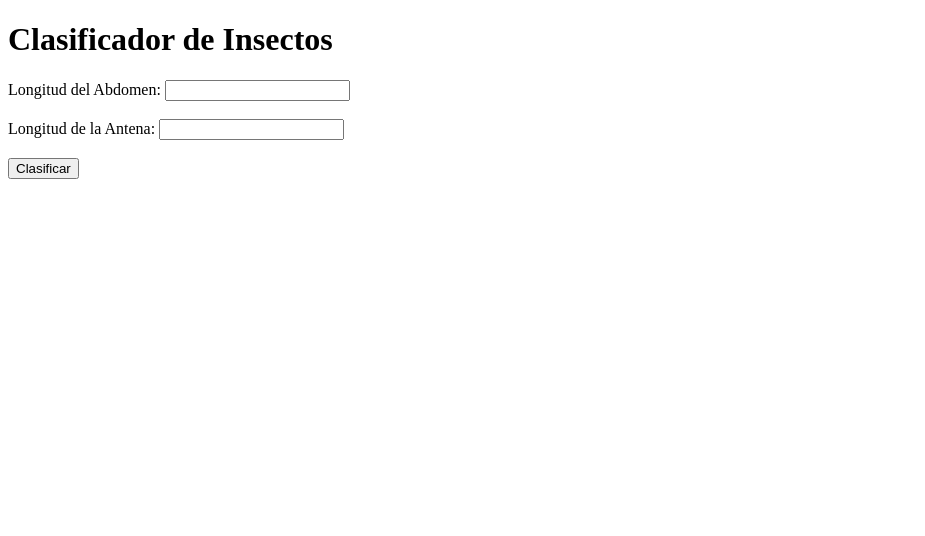
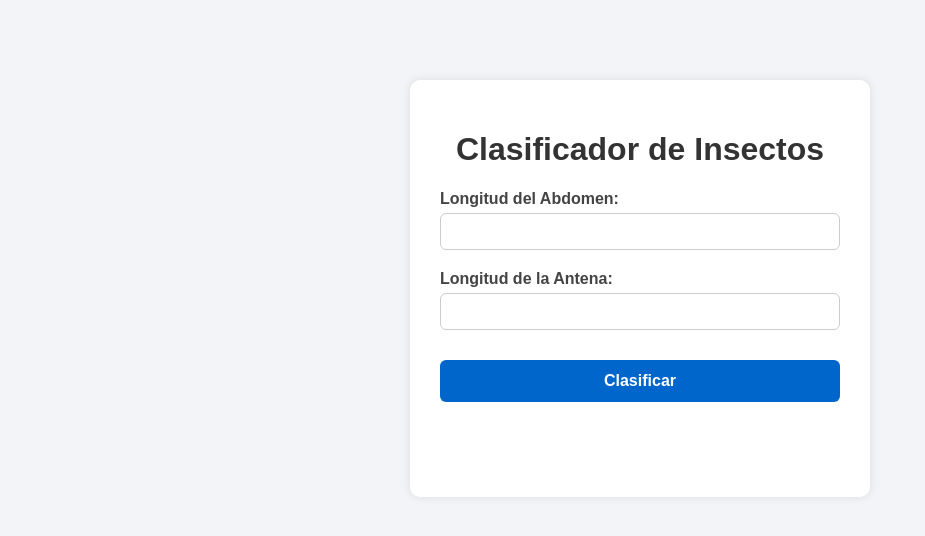
Before and after one commit to MarvinSHH/ModeloML, a Flask app: page / in a window 1280 px wide. Shown: the top 536 px of the page, without its empty margins (0-925 px from the left). Run offline with Flask 3, Linux system fonts and the light colour scheme; parts of the project's set-up code (start-up, migrations or seed data) failed here and were passed over.

Commit message:
update index

```diff
--- a/templates/index.html
+++ b/templates/index.html
@@ -1,51 +1,133 @@
 <!DOCTYPE html>
-<html>
+<html lang="es">
   <head>
+    <meta charset="UTF-8" />
     <title>Clasificador de Insectos</title>
+    <style>
+      body {
+        font-family: Arial, sans-serif;
+        background-color: #f2f4f8;
+        margin: 0;
+        padding: 0;
+      }
+
+      .container {
+        max-width: 400px;
+        margin: 80px auto;
+        background-color: #ffffff;
+        padding: 30px;
+        border-radius: 10px;
+        box-shadow: 0 0 10px rgba(0, 0, 0, 0.1);
+      }
+
+      h1 {
+        text-align: center;
+        color: #333333;
+      }
+
+      label {
+        display: block;
+        margin-top: 20px;
+        margin-bottom: 5px;
+        font-weight: 600;
+        color: #444;
+      }
+
+      input[type="number"] {
+        width: 100%;
+        padding: 10px;
+        border: 1px solid #ccc;
+        border-radius: 6px;
+        box-sizing: border-box;
+      }
+
+      button {
+        width: 100%;
+        margin-top: 30px;
+        padding: 12px;
+        background-color: #0066cc;
+        color: white;
+        border: none;
+        border-radius: 6px;
+        font-size: 16px;
+        font-weight: bold;
+        cursor: pointer;
+      }
+
+      button:hover {
+        background-color: #004c99;
+      }
+
+      #resultado {
+        margin-top: 25px;
+        padding: 12px;
+        border-radius: 6px;
+        font-weight: bold;
+        text-align: center;
+      }
+
+      .resultado-ok {
+        background-color: #e6f4ea;
+        color: #2e7d32;
+        border-left: 5px solid #2e7d32;
+      }
+
+      .resultado-error {
+        background-color: #fdecea;
+        color: #c62828;
+        border-left: 5px solid #c62828;
+      }
+    </style>
     <script>
       function clasificarInsecto(event) {
         event.preventDefault();
 
-      const abdomen = parseFloat(document.getElementById('abdomen').value);
-      const antena  = parseFloat(document.getElementById('antena').value);
+        const abdomen = parseFloat(document.getElementById("abdomen").value);
+        const antena = parseFloat(document.getElementById("antena").value);
 
-      fetch('/predict', {
-        method: 'POST',
+        fetch("/predict", {
+          method: "POST",
           headers: {
-          'Content-Type': 'application/json'
+            "Content-Type": "application/json",
           },
           body: JSON.stringify({
-          features: [abdomen, antena]
+            features: [abdomen, antena],
+          }),
         })
-      })
-      .then(resp => resp.json())
-      .then(data => {
+          .then((resp) => resp.json())
+          .then((data) => {
+            const resultado = document.getElementById("resultado");
             if (data.error) {
-          document.getElementById('resultado').innerText = 'Error: ' + data.error;
+              resultado.innerText = "Error: " + data.error;
+              resultado.className = "resultado-error";
             } else {
-          document.getElementById('resultado').innerText =
-            'El insecto es un ' + data.prediction;
+              resultado.innerText = "El insecto es: " + data.prediction;
+              resultado.className = "resultado-ok";
             }
           })
-      .catch(err => {
-        document.getElementById('resultado').innerText = 'Error en la petición.';
+          .catch((err) => {
+            const resultado = document.getElementById("resultado");
+            resultado.innerText = "Error en la petición.";
+            resultado.className = "resultado-error";
             console.error(err);
           });
       }
     </script>
   </head>
   <body>
+    <div class="container">
       <h1>Clasificador de Insectos</h1>
       <form onsubmit="clasificarInsecto(event)">
         <label for="abdomen">Longitud del Abdomen:</label>
-    <input type="number" step="any" id="abdomen" required><br><br>
+        <input type="number" step="any" id="abdomen" required />
 
         <label for="antena">Longitud de la Antena:</label>
-    <input type="number" step="any" id="antena" required><br><br>
+        <input type="number" step="any" id="antena" required />
 
         <button type="submit">Clasificar</button>
       </form>
 
-  <p id="resultado" style="font-weight:bold;margin-top:1em;"></p>
+      <p id="resultado"></p>
+    </div>
   </body>
 </html>
```
Lines whose indentation alone changed are shown as unchanged.
